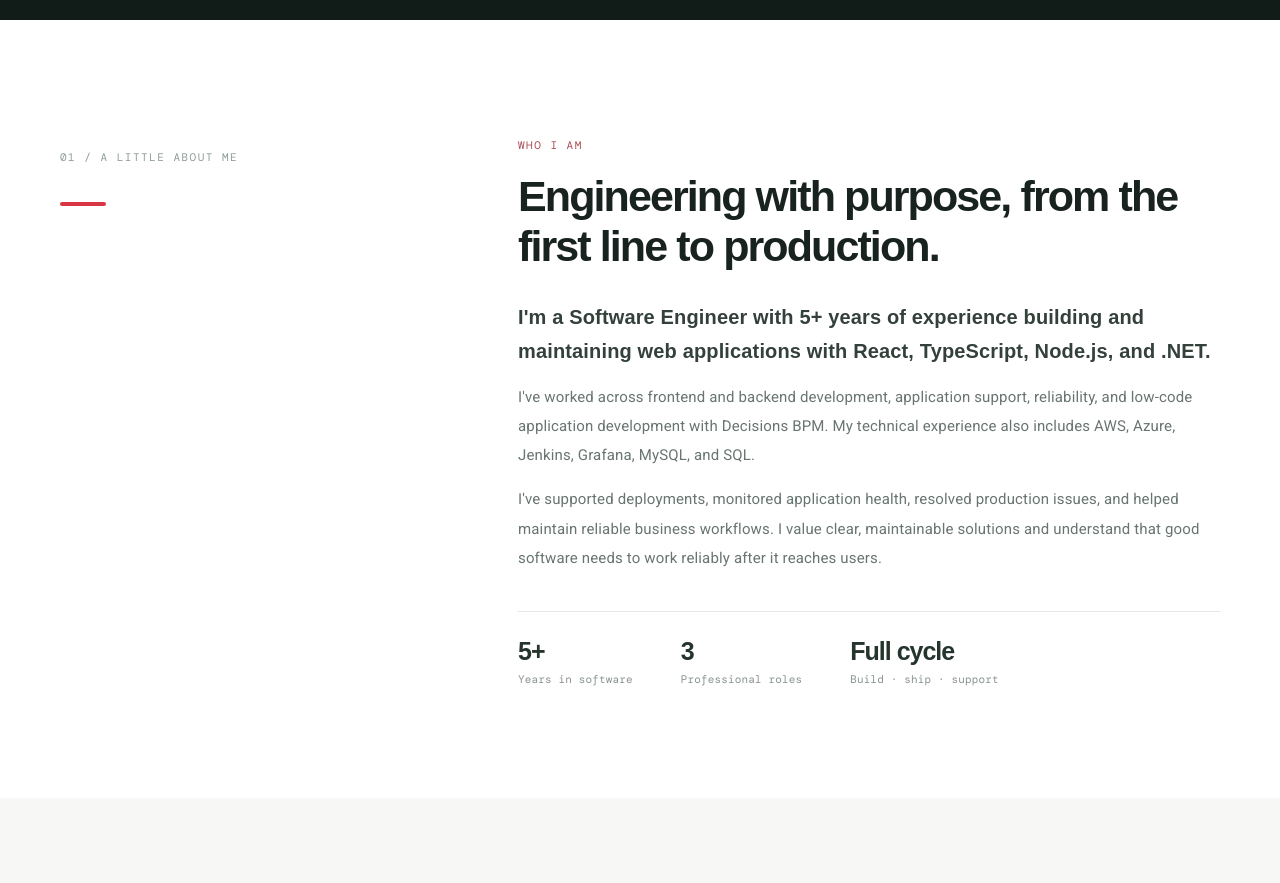
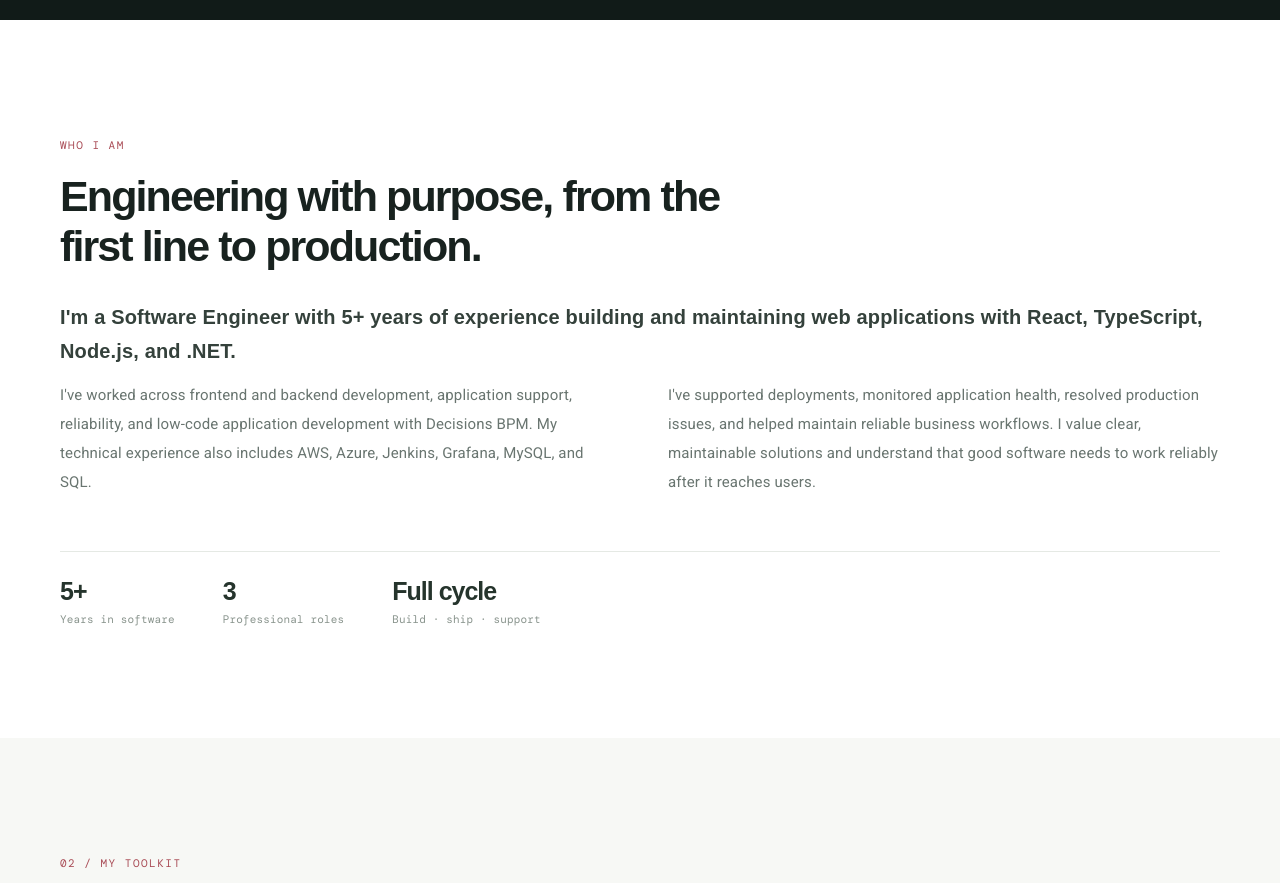
Before and after one commit to dsaldariega/my-portfolio, a Next.js app: page /my-portfolio/ in a window 1280 px wide. Shown: the part 740-1623 px from the top of the page. Built offline with nearby package versions, Linux system fonts and the light colour scheme; what @mui/material-nextjs would draw is missing.

Commit message:
style: expand about section to full width

```diff
--- a/src/app/globals.css
+++ b/src/app/globals.css
@@ -74,9 +74,16 @@ button, a { -webkit-tap-highlight-color: transparent; }
 .scroll-cue svg { color: var(--green); }
 .section { padding: 112px 0; }
 .about-section { background: #fff; }
-.about-grid { display: grid; grid-template-columns: .7fr 1.3fr; gap: 80px; }
-.about-label { padding-top: 12px; }
-.about-accent { display: block; width: 46px; height: 4px; margin-top: 34px; border-radius: 99px; background: var(--green-dark); }
+.about-grid { display: block; }
+.about-copy { display: grid; grid-template-columns: repeat(2, minmax(0, 1fr)); column-gap: 56px; row-gap: 0; }
+.about-copy > .section-heading,
+.about-copy > .about-lead,
+.about-copy > .about-facts { grid-column: 1 / -1; }
+.about-copy > .section-heading h2 { max-width: 900px; }
+.about-lead { max-width: 100%; }
+.about-copy > p:not(.about-lead) { max-width: 100%; }
+.about-copy > p:nth-of-type(2) { margin-top: 0; }
+.about-copy > p:nth-of-type(3) { margin-top: 0; }
 .section-heading { max-width: 690px; }
 .section-heading .eyebrow { color: #a94c56; }
 .section-heading h2 { margin: 15px 0 0; color: var(--ink); font: 800 clamp(30px, 3.5vw, 43px)/1.17 var(--display); letter-spacing: -1.9px; }
@@ -199,7 +206,6 @@ button, a { -webkit-tap-highlight-color: transparent; }
   .hero { min-height: auto; padding-bottom: 70px; }
   .hero-copy { max-width: 720px; }
   .hero-visual { min-height: 400px; }
-  .about-grid { gap: 35px; grid-template-columns: .45fr 1.55fr; }
   .about-mark { font-size: 70px; }
   .project-card { grid-template-columns: 1fr; }.project-visual { min-height: 390px; }
   .education-grid { gap: 35px; }
@@ -222,7 +228,9 @@ button, a { -webkit-tap-highlight-color: transparent; }
   .scroll-cue { bottom: 20px; }
   .section { padding: 76px 0; }
   .about-grid { display: block; }
-  .about-label { margin-bottom: 32px; }.about-mark { display: none; }
+  .about-copy { display: block; }
+  .about-copy > p:not(.about-lead) { margin-top: 0; margin-bottom: 14px; }
+  .about-mark { display: none; }
   .section-heading h2 { font-size: 32px; letter-spacing: -1.3px; }
   .about-facts { gap: 22px; justify-content: space-between; }
   .about-facts strong { font-size: 21px; }.about-facts span { font-size: 9px; }
--- a/src/app/page.tsx
+++ b/src/app/page.tsx
@@ -167,10 +167,6 @@ export default function Home() {
 
       <section className="section about-section" id="about">
         <div className="container about-grid">
-          <div className="about-label">
-            <span className="eyebrow">01 / A LITTLE ABOUT ME</span>
-            <span className="about-accent" aria-hidden="true" />
-          </div>
           <div className="about-copy">
             <SectionHeading
               eyebrow="WHO I AM"
```
